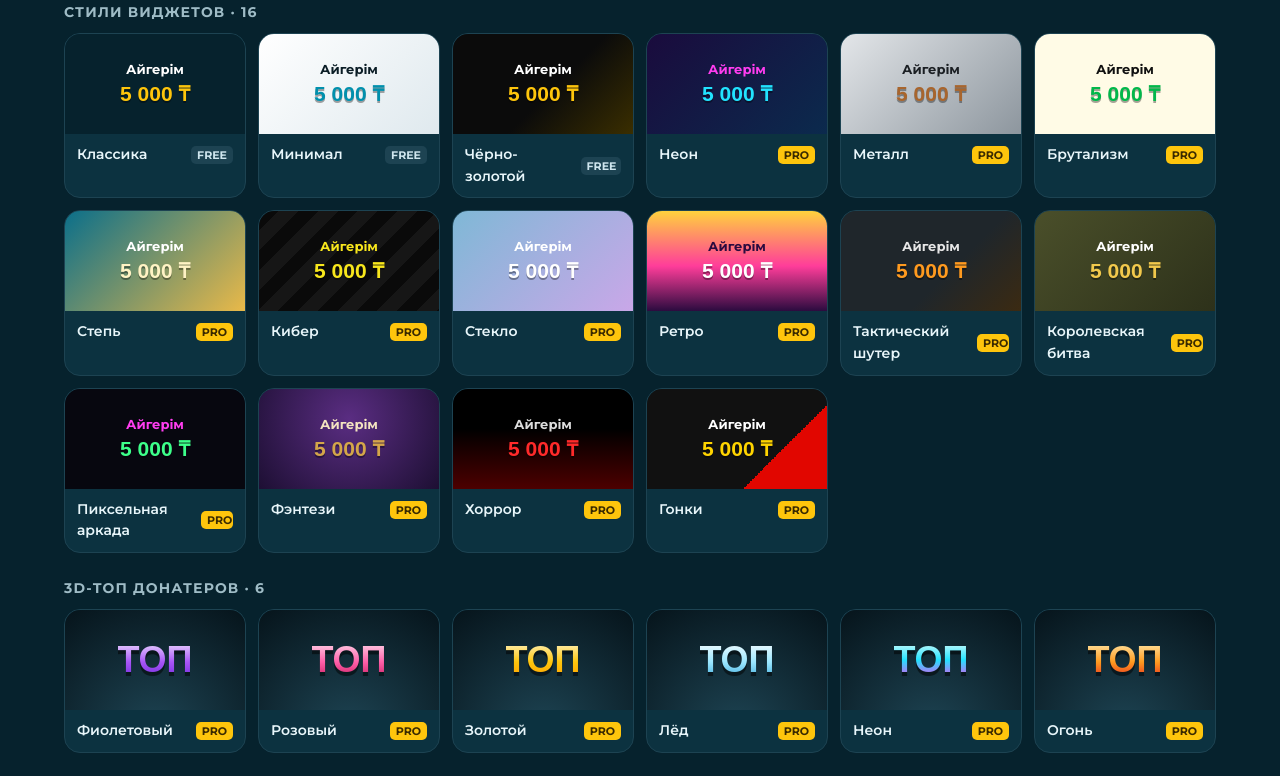
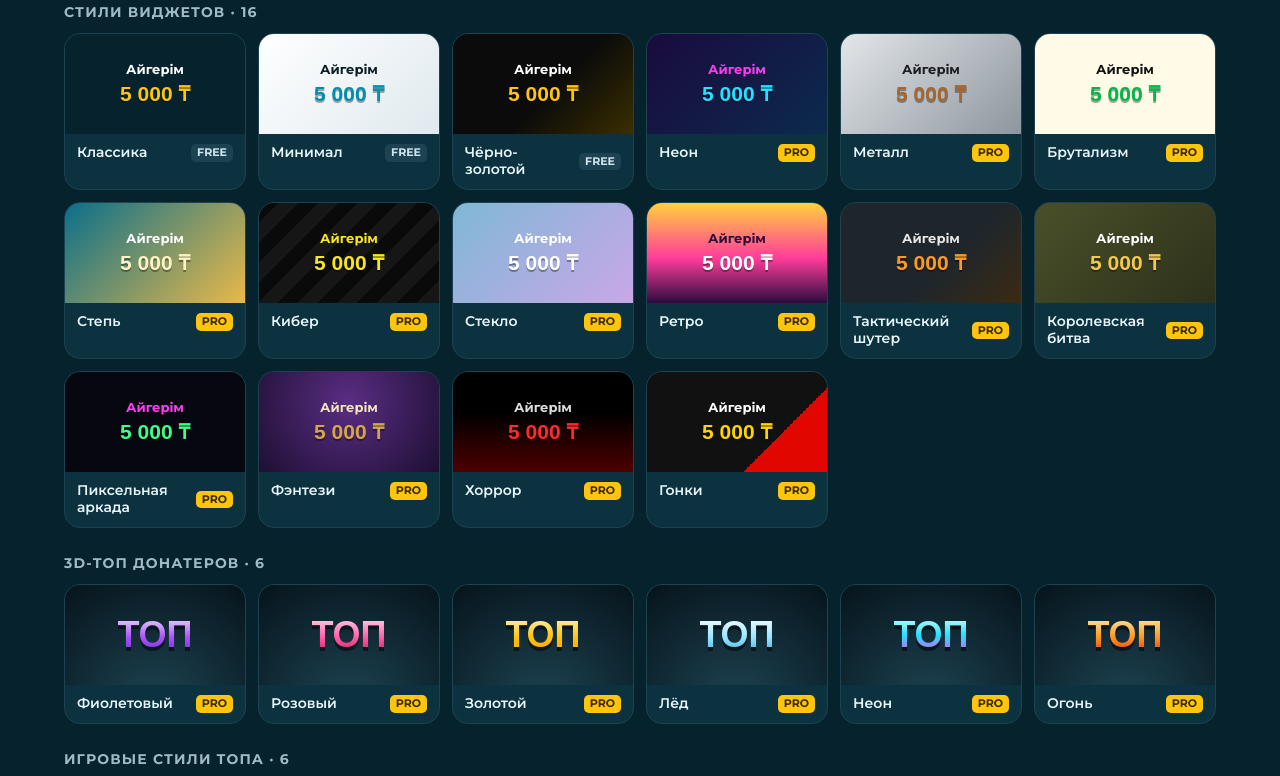
Before and after one commit to timabektimabekk-beep/shabyt-site, a plain HTML site: page index.html in a window 1280 px wide. Shown: the part 3632-4408 px from the top of the page. Drawn offline with Linux system fonts and the light colour scheme; a web font is replaced by a local one.

Commit message:
Home: keep PRO tags whole on design tiles

```diff
--- a/index.html
+++ b/index.html
@@ -124,6 +124,7 @@ a{color:inherit}
 .dt .sw.t3 strong{font-size:36px;background:var(--b3);-webkit-background-clip:text;background-clip:text;color:transparent;text-shadow:none;filter:drop-shadow(0 4px 0 rgba(0,0,0,.5))}
 .dt .sw.gm{flex-direction:row;gap:10px}.dt .sw.gm i{font-style:normal;font-size:30px}
 .dt .nm{display:flex;justify-content:space-between;align-items:center;gap:8px;padding:10px 12px;font-weight:600;font-size:14px;color:#e8f6fa}
+.dt .nm .tag{flex:none}.dt .nm span{min-width:0;line-height:1.25}
 .dcta{margin-top:26px;display:flex;gap:14px;align-items:center;flex-wrap:wrap}.dcta span{color:#9fbcc6;font-size:14px}
 @media(max-width:900px){.fgrid{grid-template-columns:repeat(2,minmax(0,1fr))}.fstats{grid-template-columns:repeat(2,minmax(0,1fr))}}
 @media(max-width:600px){.fgrid{grid-template-columns:minmax(0,1fr)}.dtiles{grid-template-columns:repeat(2,minmax(0,1fr))}}
```
